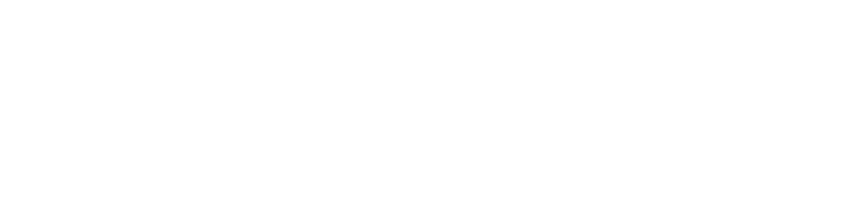
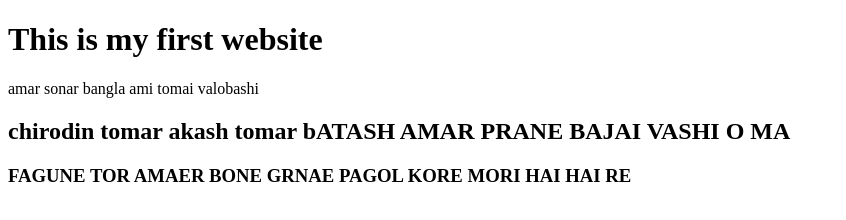
Before and after one commit to shakil-programer/my-first-web, a plain HTML site: page index.html in a window 1280 px wide. Shown: the whole page, without its empty margins (0-846 px from the left). Drawn offline with Linux system fonts and the light colour scheme.

Commit message:
header added

```diff
--- a/index.html
+++ b/index.html
@@ -7,6 +7,9 @@
     <title>my first github</title>
 </head>
 <body>
-
+    <h1>This is my first website</h1>
+    <p>amar sonar bangla ami tomai valobashi</p>
+    <h2>chirodin tomar akash tomar bATASH AMAR PRANE BAJAI VASHI O MA </h2>
+    <H3>FAGUNE TOR AMAER BONE GRNAE PAGOL KORE MORI HAI HAI RE </H3>
 </body>
 </html>
```
